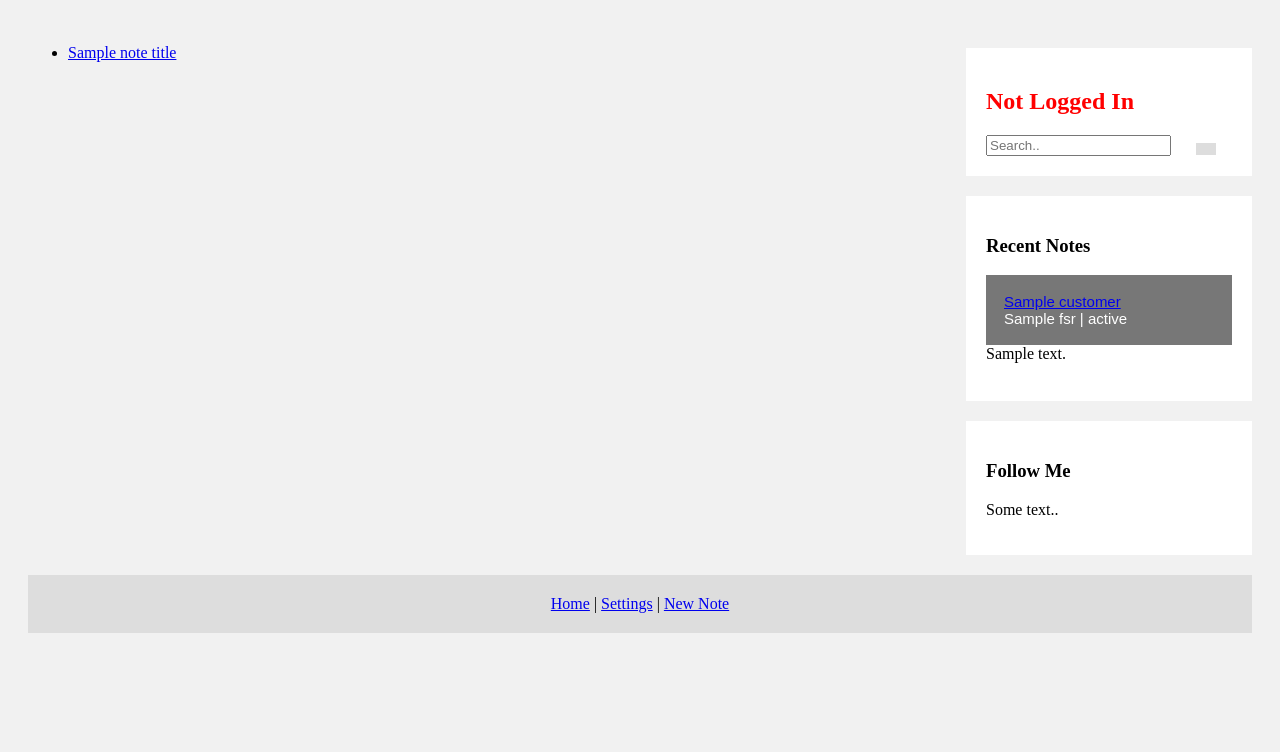
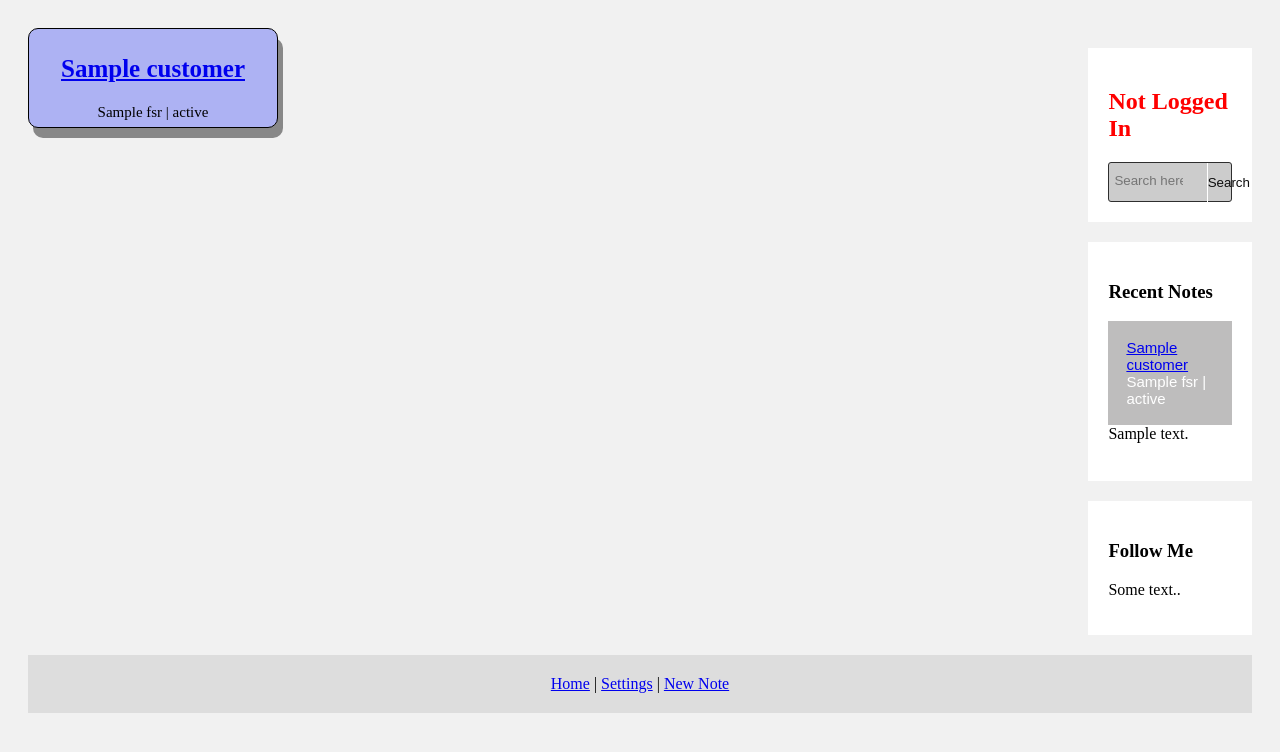
Before and after one commit to greavr/beaker, a Flask app: template src/templates/index.html in a window 1280 px wide. Shown: the top 752 px of the page. Run offline with Flask 3, Linux system fonts and the light colour scheme; the template is opened without the code that fills it: most values are stand-ins (such as "Sample title", 1, 10 or a date in 2020); some libraries are stand-ins or nearby versions.

Commit message:
Added in rough search and starting styling home page

```diff
--- a/src/helpers/firebase.py
+++ b/src/helpers/firebase.py
@@ -14,7 +14,7 @@ def init_firebase():
     cred = credentials.ApplicationDefault()
     firebase_admin.initialize_app(cred)
 
-@cachetools.func.ttl_cache(maxsize=128, ttl=5)
+@cachetools.func.ttl_cache(maxsize=128, ttl=1)
 def GetNoteList(CollectionId: str = "notes") -> list:
     """
         This function returns all the notes in the collection
--- a/src/main.py
+++ b/src/main.py
@@ -8,9 +8,11 @@ from helpers import cloudlogging, firebase
 from classes import note, link, todo, NoteList
 
 from flask import Flask, render_template, request, redirect, url_for, flash
+from flask_ckeditor import CKEditor
 
 
 app = Flask(__name__)
+ckeditor = CKEditor(app)
 app.secret_key = "beakerbeaker"
 
 @app.route("/note/<string:NoteTitle>", methods=['GET', 'POST'])
@@ -74,7 +76,7 @@ def delete_note(DeleteNoteTitle):
 def settings():
     return redirect(url_for('index'))
 
-@app.route('/')
+@app.route('/', methods=['GET', 'POST'])
 def index():
     # Get IAP
     user = request.headers.get("X-Goog-Authenticated-User-Id")
@@ -83,31 +85,42 @@ def index():
     allNotes = NoteList.NoteList()
     allNotes.BuildNoteList()
 
-    print(allNotes.todo_collection)
+    # Search found notes for the value in the customer or the notes attribute
+    SearchPhrase = request.args.get('search')
+    MatchingNotes = []
+    if SearchPhrase:
+        for aNote in allNotes.note_collection:
+            if (aNote.customer.lower().find(SearchPhrase.lower()) != -1) or (aNote.Notes.lower().find(SearchPhrase.lower()) != -1):
+                #Found a hit
+                MatchingNotes.append(aNote)
 
     # Render Template
-    return render_template('index.html', NoteList=allNotes.note_collection, NoteTitles=allNotes.CustomerList, User=user)
+    return render_template('index.html', SearchTerm=SearchPhrase, SearchNotes=MatchingNotes, NoteList=allNotes.note_collection, User=user)
 
-@app.route('/save')
+@app.route('/save', methods=['POST'])
 def save_note():
     this_note = note.Note(
         customer=request.form['customer'],
         fsr=request.form['fsr'],
         NextStep=request.form['NextStep'],
         Status=request.form['Status'],
-        Images=request.form['Images'],
+        Images=[],
         Infrastructure=request.form['Infrastructure'],
         OnMe=request.form['OnMe'],
         SFDC=request.form['SFDC'],
         PublicSite=request.form['PublicSite'],
         Links=[],
         Todos=[],
+        ExpertRequests=[],
+        Notes=request.form.get('ckeditor')
     )
 
     # Validate safe
-    if this_note.save():
-        return redirect("/?save=success", code=302)
+    if this_note.Save():
+        flash(f'Note: {this_note.customer} saved successfully', 'success')
+        return redirect("/", code=302)
     else:
+        flash(f'Unable to delete: {this_note.customer}', 'error')
         return redirect(f"/note/{this_note.customer}?save=failed" , code=302)
 
 
@@ -136,9 +149,10 @@ if __name__ == '__main__':
         SFDC=''.join(random.choice(string.ascii_uppercase + string.digits) for _ in range(5)),
         PublicSite="https://www.netflix.com",
         Links=[link.link(url="https://www.google.com",text="Google"),link.link(url="https://reddit.com",text="Reddit")],
+        ExpertRequests=[link.link(url="https://www.google.com",text="DocAI"),link.link(url="https://reddit.com",text="TTP")],
         Todos=[todo.todo(text="Look into vertex",status="Todo",DueDate=datetime.today() + timedelta(days=2), customer=thisCustomer),todo.todo(text="Sleep",status="Complete",customer=thisCustomer,DueDate=datetime.today() - timedelta(days=1)) ]
     )
-    sampleNote.Save()
+    #sampleNote.Save()
 
     # Run the app
     app.run(debug=True, host="0.0.0.0", port=int(os.environ.get("PORT", 8080)))
--- a/src/requirements.txt
+++ b/src/requirements.txt
@@ -2,3 +2,4 @@ google-cloud-logging
 Flask
 google-cloud-firestore
 firebase-admin
+flask-ckeditor
--- a/src/static/javascript.js
+++ b/src/static/javascript.js
@@ -12,3 +12,10 @@ for (i = 0; i < coll.length; i++) {
     }
   });
 }
+
+$(document).on('click', '.search-submit', function() {
+  var search_term = $(this).data('search');
+  if (search_term != undefined && search_term != null) {
+      window.location = '/?search=' + search_term;
+  }
+});
--- a/src/static/style.css
+++ b/src/static/style.css
@@ -7,37 +7,47 @@
     background: #f1f1f1;
   }
 
-  /* Header/Blog Title */
-  .header {
-    padding: 30px;
-    font-size: 40px;
-    text-align: center;
-    background: white;
-  }
-
   /* Create two unequal columns that floats next to each other */
   /* Left column */
   .leftcolumn {
     float: left;
-    width: 75%;
+    width: 85%;
   }
 
   /* Right column */
   .rightcolumn {
     float: left;
-    width: 25%;
+    width: 15%;
     padding-left: 20px;
   }
 
-  /* Fake image */
-  .fakeimg {
-    background-color: #aaa;
-    width: 100%;
-    padding: 20px;
+  .SearchResults,
+  .allnotes {
+    display: grid;
+    grid-template-columns: repeat(3, 1fr);
+    background-color: rgb(32, 135, 238);
   }
 
+  .anote {
+    background-color: #adb2f3;
+    text-align: center;
+    padding: 5px;
+    font-size: 15px;
+    box-shadow: 5px 10px #888888;
+    border: 1px solid;
+    width: 250px;
+    height: 100px;
+    border-radius: 10px;
+  }
+
+  .anote h2{
+    font-size: 25px;
+  }
+
+
+
   .collapsible {
-    background-color: #777;
+    background-color: #bebdbd;
     color: white;
     cursor: pointer;
     padding: 18px;
@@ -70,27 +80,55 @@
     float: right;
   }
 
-  .card input[type=text] {
-    padding: 6px;
-    margin-top: 8px;
-    font-size: 17px;
-    border: none;
+  .search {
+    width: 100%;
+    height: 40px;
+    background: #2e2e2e;
+    background: rgba(0,0,0,.2);
+    border-radius:  3px;
+    border: 1px solid #2e2e2e;
+
+    input {
+      width: 75%;
+      padding: 10px 5px;
+      float: left;
+      color: #2e2e2e;
+      border: 0;
+      background: transparent;
+      border-radius: 3px 0 0 3px;
+      &:focus {
+        outline: 0;
+        background:transparent;
+      }
+    }
+
+    button {
+      position: relative;
+      float: right;
+      border: 0;
+      padding: 0;
+      cursor: pointer;
+      height: 40px;
+      width: 20%;
+      color: #0e0e0e;
+      background: transparent;
+      border-left: 1px solid #fff;
+      border-radius: 0 3px 3px 0;
+      &:hover {
+        background: #555;
+        color:#ffffff;
+      }
+      &:active {
+        box-shadow: 0px 0px 12px 0px rgba(225, 225, 225, 1);
+      }
+      &:focus {
+        outline: 0;
+      }
+    }
   }
 
-  .card .search-container button {
-    float: right;
-    padding: 6px 10px;
-    margin-top: 8px;
-    margin-right: 16px;
-    background: #ddd;
-    font-size: 17px;
-    border: none;
-    cursor: pointer;
-  }
 
-  .card .search-container button:hover {
-    background: #ccc;
-  }
+
 
   /* Clear floats after the columns */
   .row:after {
--- a/src/templates/base.html
+++ b/src/templates/base.html
@@ -4,13 +4,18 @@
     <meta charset="UTF-8">
     <meta http-equiv="X-UA-Compatible" content="IE=edge">
     <meta name="viewport" content="width=device-width, initial-scale=1.0">
-    <title>Beaker- CE Note Taker</title>
+    {% if ThisNote %}
+        <title>Beaker - {{ ThisNote.customer }}</title>
+    {% else %}
+        <title>Beaker</title>
+    {%endif%}
     <link rel="stylesheet" type="text/css" href="{{ url_for('static', filename='style.css') }}">
     <link rel="icon" href="{{ url_for('static', filename='favicon.ico') }}" type="image/x-icon">
     <script src="https://ajax.googleapis.com/ajax/libs/jquery/1.7.1/jquery.js"></script>
     <script src="https://ajax.googleapis.com/ajax/libs/jqueryui/1.8.16/jquery-ui.js"></script>
     <link href="http://ajax.googleapis.com/ajax/libs/jqueryui/1.8.16/themes/ui-lightness/jquery-ui.css" rel="stylesheet" type="text/css" />
     <script src="{{url_for('static', filename='javascript.js')}}"></script>
+    {{ ckeditor.load() }}
     <script>
         $( function() {
             var availableTags = [
@@ -38,9 +43,9 @@
     </div>
     <div class="row">
         <div class="leftcolumn">
-    {% block content %}
+            {% block content %}
 
-    {% endblock %}
+            {% endblock %}
         </div>
         <div class="rightcolumn">
             <div class="card">
@@ -50,8 +55,10 @@
                     <h2 style="color:red">Not Logged In</h2>
                 {% endif %}
                 <div class="search-container">
-                    <input type="search" name="search" id="search" placeholder="Search..">
-                    <button type="submit"><i class="fa fa-search"></i></button>
+                    <form class="search" action="{{ url_for('index') }}" method="get">
+                        <input type="search" name="search" id="search" placeholder="Search here..." required>
+                        <button type="submit" id="search-submit">Search</button>
+                      </form>
                 </div>
             </div>
             <div class="card">
--- a/src/templates/index.html
+++ b/src/templates/index.html
@@ -1,14 +1,25 @@
 {% extends 'base.html' %}
 {% block content %}
-    {% if User is defined and User %}
-        <h2>Logged in as {{ User }}</h2>
+    {% if SearchTerm %}
+        <div id="SearchResults">
+            Searching for notes containing: <b>{{ SearchTerm }}</b><br />
+            {% for foundNote in SearchNotes %}
+                <div class="anote">
+                    <h2><a href="/note/{{ foundNote.customer }}">{{ foundNote.customer }}</a></h2>
+                    {{ foundNote.fsr }} | {{ foundNote.Status }}
+                </div>
+            {% endfor %}
+        </div>
+        <hr />
     {% endif %}
 
-
-    <ul>
-    {% for aTitle in NoteTitles %}
-        <li><a href="/note/{{ aTitle }}">{{ aTitle }}</a></li>
-    {% endfor %}
-    </ul>
+    <div id="allnotes">
+    {% for aTitle in NoteList %}
+        <div class="anote">
+            <h2><a href="/note/{{ aTitle.customer }}">{{ aTitle.customer }}</a></h2>
+            {{ aTitle.fsr }} | {{ aTitle.Status }}
+        </div>
+        {% endfor %}
+    </div>
 
 {% endblock %}
```
Also changed, not shown: src/classes/NoteList.py (+9 -0 lines), src/classes/note.py (+10 -4 lines), src/templates/note.html (+11 -6 lines).
